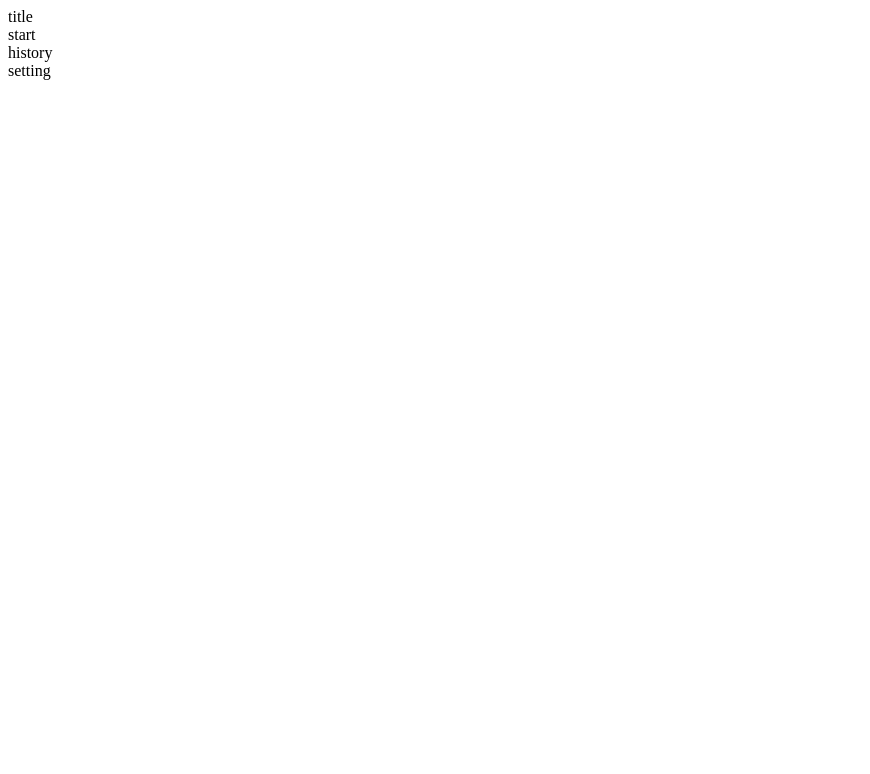
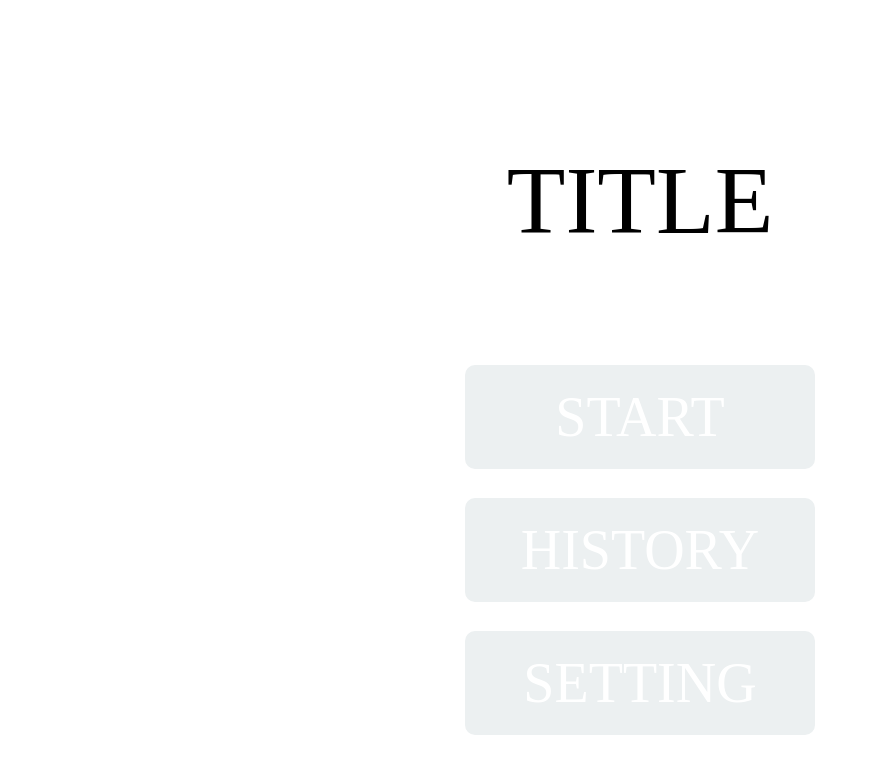
Before and after one commit to hsk-kr/are-you-a-developer, a React (Create React App) app: page / in a window 1280 px wide. Shown: the top 774 px of the page, without its empty margins (0-870 px from the left). Built offline with nearby package versions, Linux system fonts and the light colour scheme.

Commit message:
ThemeContext

```diff
--- a/src/components/App/index.tsx
+++ b/src/components/App/index.tsx
@@ -1,9 +1,14 @@
 import React from "react";
 import "./styles.scss";
+import { ThemeContext, defaultThemeContext } from "../../contexts/ThemeContext";
 import Main from "../Main";
 
 const App = () => {
-  return <Main />;
+  return (
+    <ThemeContext.Provider value={defaultThemeContext}>
+      <Main />
+    </ThemeContext.Provider>
+  );
 };
 
 export default App;
--- a/src/components/App/styles.scss
+++ b/src/components/App/styles.scss
@@ -0,0 +1,6 @@
+html,
+body,
+#root {
+  margin: 0;
+  height: 100%;
+}
--- a/src/components/Main/index.tsx
+++ b/src/components/Main/index.tsx
@@ -1,13 +1,31 @@
-import React from "react";
+import React, { useContext, useEffect } from "react";
+import "./styles.scss";
+import { ThemeContext } from "../../contexts/ThemeContext";
 
 const Main = (): React.ReactElement => {
+  const themeContext = useContext(ThemeContext);
+
+  useEffect(() => {
+    themeContext.setTheme(themeContext.themeName);
+  }, [themeContext]);
+
   return (
-    <>
-      <div>title</div>
-      <div>start</div>
-      <div>history</div>
-      <div>setting</div>
-    </>
+    <div className="main-container">
+      <div className="title-box">
+        <h1 className="title">TITLE</h1>
+      </div>
+      <div className="menu">
+        <div className="menu-start">
+          <label>START</label>
+        </div>
+        <div className="menu-history">
+          <label>HISTORY</label>
+        </div>
+        <div className="menu-setting">
+          <label>SETTING</label>
+        </div>
+      </div>
+    </div>
   );
 };
 
--- /dev/null
+++ b/src/components/Main/styles.scss
@@ -0,0 +1,138 @@
+.main-container {
+  height: 100%;
+  display: flex;
+  flex-direction: column;
+
+  .title-box {
+    display: flex;
+    align-items: center;
+    justify-content: center;
+    margin-top: 100px;
+    height: 200px;
+
+    .title {
+      font-weight: normal;
+    }
+
+    &:hover {
+      cursor: default;
+    }
+  }
+
+  .menu {
+    display: flex;
+    flex-direction: column;
+    flex: 1;
+    margin-top: 50px;
+    margin-bottom: 50px;
+
+    div {
+      flex: 1;
+      display: flex;
+      justify-content: center;
+      align-items: center;
+
+      label {
+        width: 350px;
+        text-align: center;
+        color: var(--menuLabelColor);
+        background-color: var(--menuLabelBackgroundColor);
+        box-shadow: 1px 2px;
+        padding-top: 20px;
+        padding-bottom: 20px;
+        border-radius: 10px;
+
+        &:hover,
+        &:active {
+          cursor: pointer;
+          color: var(--menuLabelActiveColor);
+        }
+      }
+    }
+  }
+}
+
+// Extra small devices (portrait phones, less than 576px)
+@media (max-width: 575.98px) {
+  .main-container {
+    .title-box {
+      .title {
+        font-size: 2em;
+      }
+    }
+
+    .menu {
+      label {
+        font-size: 1em;
+      }
+    }
+  }
+}
+
+// Small devices (landscape phones, 576px and up)
+@media (min-width: 576px) and (max-width: 767.98px) {
+  .main-container {
+    .title-box {
+      .title {
+        font-size: 3em;
+      }
+    }
+
+    .menu {
+      label {
+        font-size: 1.5em;
+      }
+    }
+  }
+}
+
+// Medium devices (tablets, 768px and up)
+@media (min-width: 768px) and (max-width: 991.98px) {
+  .main-container {
+    .title-box {
+      .title {
+        font-size: 4em;
+      }
+    }
+
+    .menu {
+      label {
+        font-size: 2em;
+      }
+    }
+  }
+}
+
+// Large devices (desktops, 992px and up)
+@media (min-width: 992px) and (max-width: 1199.98px) {
+  .main-container {
+    .title-box {
+      .title {
+        font-size: 5em;
+      }
+    }
+
+    .menu {
+      label {
+        font-size: 3em;
+      }
+    }
+  }
+}
+
+// Extra large devices (large desktops, 1200px and up)
+@media (min-width: 1200px) {
+  .main-container {
+    .title-box {
+      .title {
+        font-size: 6em;
+      }
+    }
+
+    .menu {
+      label {
+        font-size: 3.5em;
+      }
+    }
+  }
+}
--- /dev/null
+++ b/src/contexts/ThemeContext.ts
@@ -0,0 +1,45 @@
+import { createContext } from "react";
+
+const setCSSVariables = (themeName: keyof Themes) => {
+  for (const value in theme[themeName]) {
+    const key: keyof Theme = value as keyof Theme;
+    document.documentElement.style.setProperty(
+      `--${key}`,
+      theme[themeName][key]
+    );
+  }
+};
+
+export type Theme = {
+  menuLabelBackgroundColor: string;
+  menuLabelColor: string;
+  menuLabelActiveColor: string;
+};
+
+export type Themes = {
+  white: Theme;
+};
+
+export type ThemeContextType = {
+  themeName: keyof Themes;
+  setTheme: (themeName: keyof Themes) => void;
+};
+
+export const theme: Themes = {
+  white: {
+    menuLabelBackgroundColor: "#ecf0f1",
+    menuLabelColor: "#ffffff",
+    menuLabelActiveColor: "#a4b0be"
+  }
+};
+
+export const defaultThemeContext: ThemeContextType = {
+  themeName: "white",
+  setTheme: (themeName: keyof Themes) => {
+    setCSSVariables(themeName);
+  }
+};
+
+export const ThemeContext = createContext<ThemeContextType>(
+  defaultThemeContext
+);
```
Also changed, not shown: src/contexts/LanguageContext.js (added).
